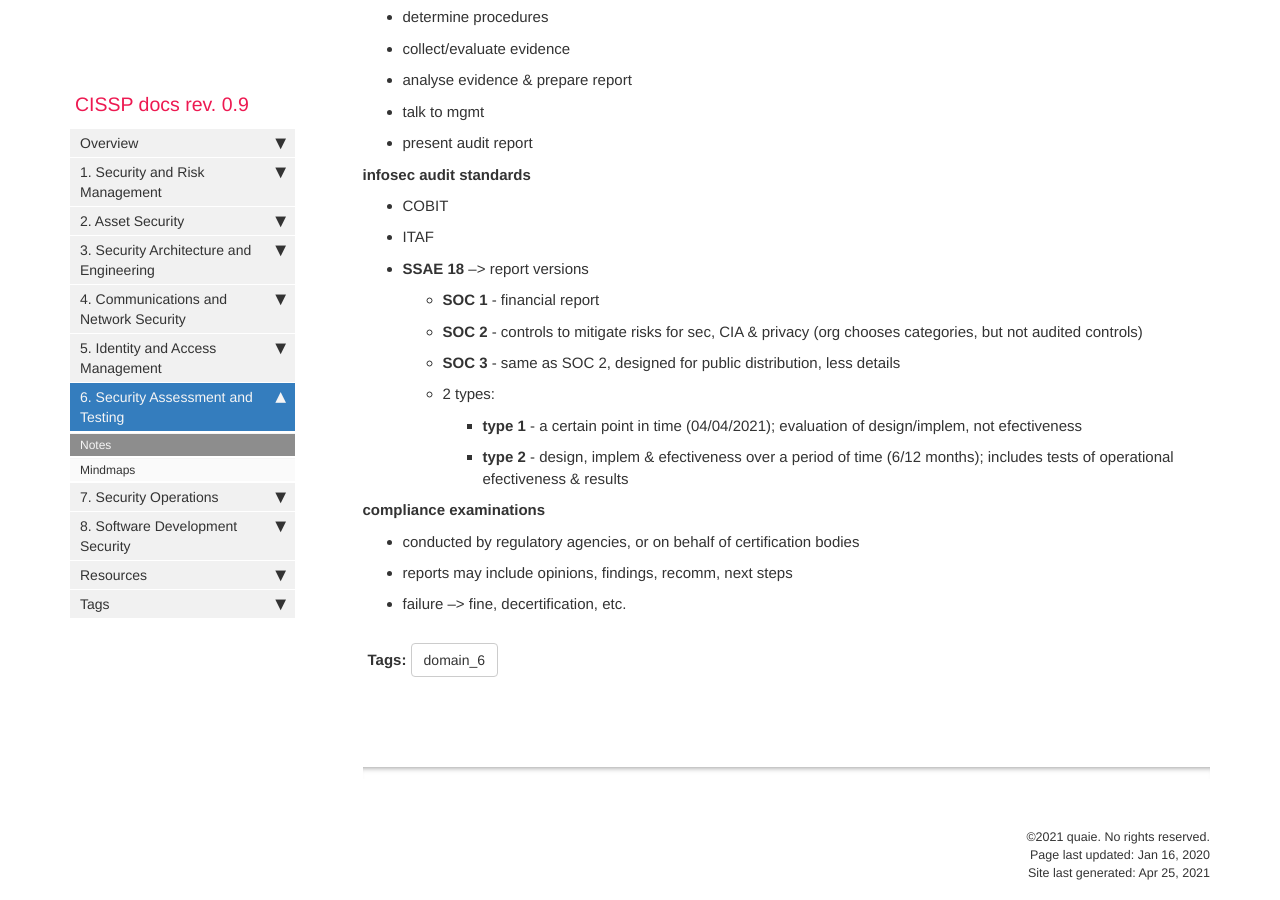
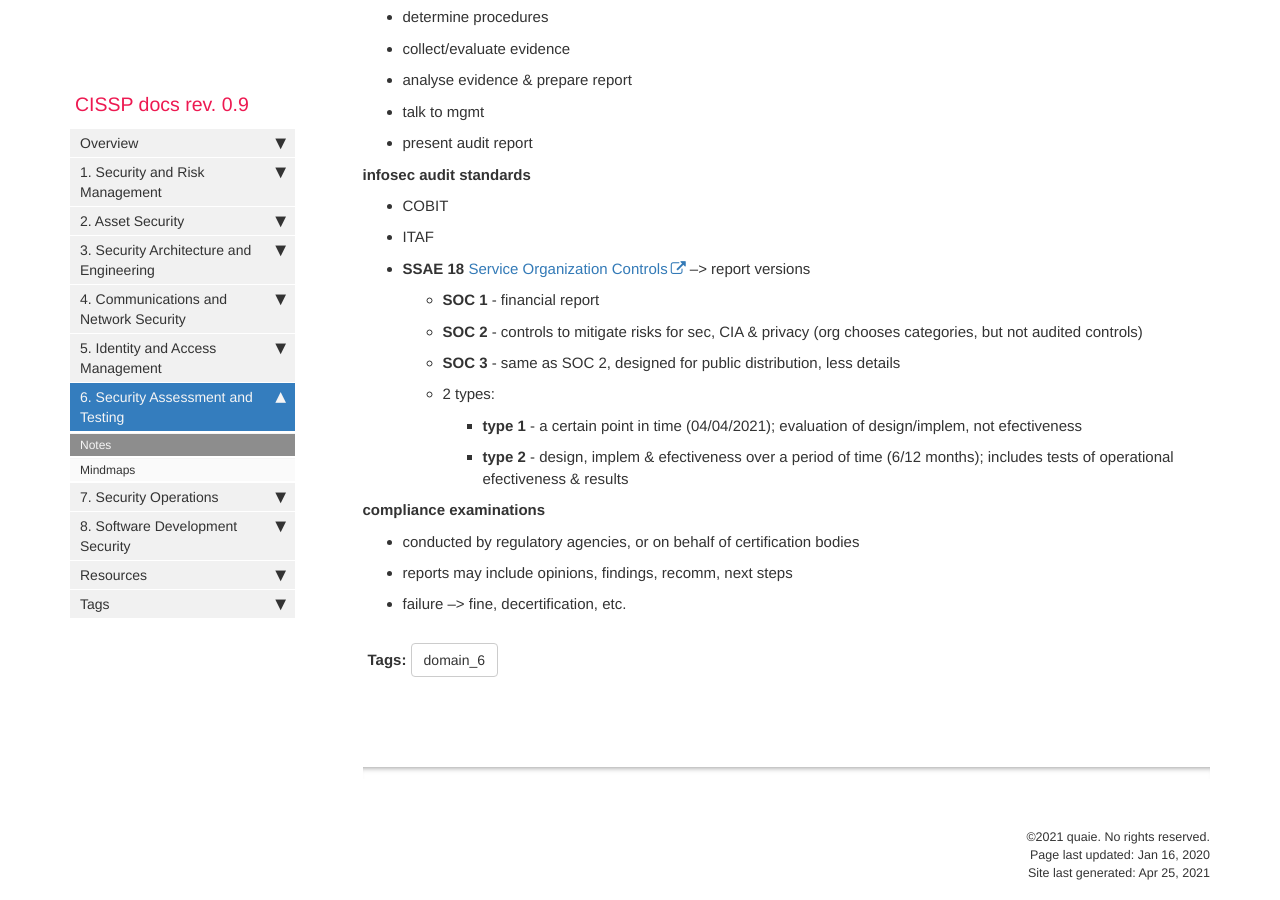
Before and after one commit to quaie/cissp, a Jekyll site: the page built from pages/mydoc/6_notes.md, in a window 1280 px wide and 900 px high, scrolled down 4408 px. Built offline with Jekyll 4.4.1, drawn with Linux system fonts in a browser that asks for light colours; comment, search, counter and statistics services are not loaded.

Commit message:
Update 6_notes.md

```diff
--- a/pages/mydoc/6_notes.md
+++ b/pages/mydoc/6_notes.md
@@ -182,7 +182,7 @@ audit report is delivered to the highest level of management
 **infosec audit standards**
 - COBIT
 - ITAF
-- **SSAE 18** --> report versions
+- **SSAE 18** [Service Organization Controls](https://www.youtube.com/watch?v=RHd5OI4nXt8){:target="_blank"} --> report versions
   - **SOC 1** - financial report
   - **SOC 2** - controls to mitigate risks for sec, CIA & privacy (org chooses categories, but not audited controls)
   - **SOC 3** - same as SOC 2, designed for public distribution, less details
```
